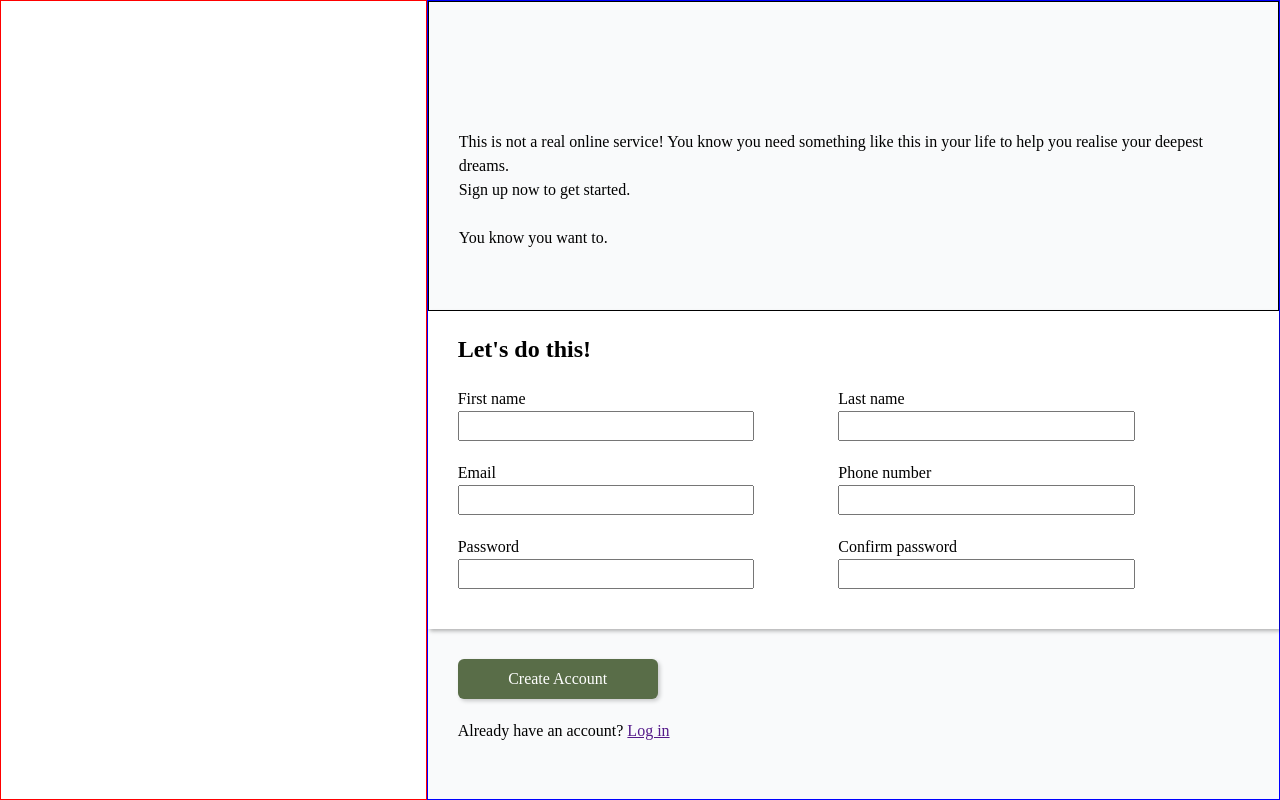
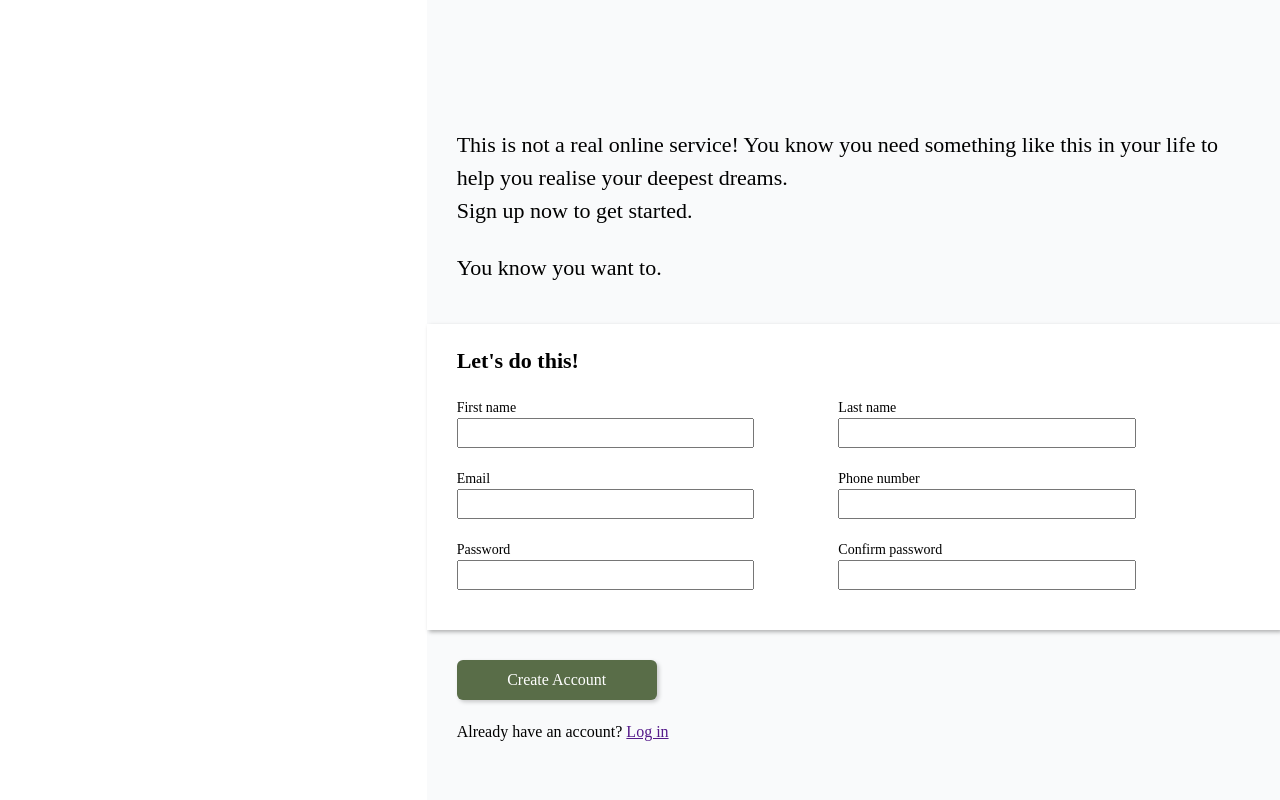
Before and after one commit to wishyrater/odin-sign-up, a plain HTML site: page index.html in a window 1280 px wide. Drawn offline with Linux system fonts and the light colour scheme.

Commit message:
Add right column styling with consistent font sizes

```diff
--- a/styles.css
+++ b/styles.css
@@ -44,14 +44,12 @@ body {
 #left-column {
     flex: 1;
     flex-basis: 300px;
-    border: 1px solid red;
     height: 100vh;
 }
 
 #right-column {
     flex: 2;
     flex-basis: 600px;
-    border: 1px solid blue;
     height: 100vh;
 
     display: flex;
@@ -61,8 +59,15 @@ body {
 }
 
 .intro-container {
-    padding: 15% 60px 60px 30px;
-    border: 1px solid black;
+    padding: 15% 60px 40px 30px;
+}
+
+p {
+    font-size: 22px;
+}
+
+label {
+    font-size: 14px;
 }
 
 input {
@@ -89,6 +94,10 @@ fieldset {
     margin-right: 10px;
 }
 
+.form-header {
+    font-size: 22px;
+}
+
 .button-container {
     padding: 30px 0 0 30px;
 }
```
